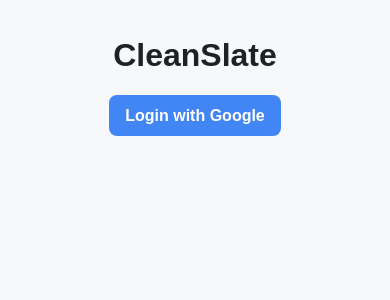
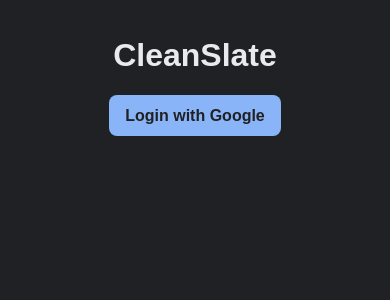
Before and after one commit to Capstone-III-CleanSlate/CleanSlate_frontend, a React (Vite) app in the folder CleanSlate_sidebar/: page / in a window 390 px wide. Shown: the top 300 px of the page. Built offline with nearby package versions, Linux system fonts and the light colour scheme; no server answers.

Commit message:
add responsive email scanning state

```diff
--- a/CleanSlate_sidebar/src/App.jsx
+++ b/CleanSlate_sidebar/src/App.jsx
@@ -77,9 +77,24 @@ function App() {
 
   return (
     <div className="app-shell">
-      <h1 className="header">CleanSlate</h1>
+      <nav className="navbar" aria-label="CleanSlate navigation">
+        <span className="navbar-brand">CleanSlate</span>
+      </nav>
 
-      <div className="account-bar">
+      <main className="main-content">
+        <p className="eyebrow">AI-powered Gmail cleanup</p>
+
+        <p className="description">
+          CleanSlate is a 3-part Chrome extension that scans your inbox,
+          classifies all of your emails into helpful, user-friendly folders,
+          making it simple to declutter a crowded dashboard.
+          The extension uses Google, Google Gemini, and
+          human-written code to make your life a little easier.
+        </p>
+
+        <ScanCard />
+
+        <div className="account-actions">
           <p className="account-status">
             Signed in to {user.email}
           </p>
@@ -92,8 +107,7 @@ function App() {
             Log out
           </button>
         </div>
-
-      <ScanCard />
+      </main>
     </div>
   );
 }
--- a/CleanSlate_sidebar/src/index.css
+++ b/CleanSlate_sidebar/src/index.css
@@ -1,21 +1,21 @@
 :root {
     font-family: Arial, Helvetica, sans-serif;
 
-    --color-background: #f6f8fc;
-    --color-surface: #ffffff;
+    --color-background: #202124;
+    --color-surface: #292a2d;
 
-    --color-primary: #4285f4;
-    --color-primary-hover: #3367d6;
+    --color-primary: #8ab4f8;
+    --color-primary-hover: #aecbfa;
 
-    --color-google-red: #ea4335;
-    --color-google-yellow: #fbbc04;
-    --color-google-green: #34a853;
-    --color-google-blue: #4285f4;
+    --color-glow-blue: #4285f4;
+    --color-glow-red: #ea4335;
+    --color-glow-yellow: #fbbc04;
+    --color-glow-green: #34a853;
 
-    --color-text: #202124;
-    --color-muted: #5f6368;
-    --color-border: #dadce0;
-    --color-success: #188038;
+    --color-text: #e8eaed;
+    --color-muted: #bdc1c6;
+    --color-border: #5f6368;
+    --color-success: #81c995;
 
     color: var(--color-text);
     background-color: var(--color-background);
@@ -49,7 +49,7 @@ body {
     font: inherit;
     font-weight: 600;
 
-    color: white;
+    color: #202124;
     background-color: var(--color-primary);
     cursor: pointer;
 }
@@ -88,12 +88,15 @@ body {
     font-size: clamp(1.4rem, 6vw, 1.8rem);
 }
 
+.account-actions {
+    margin-top: 2rem;
+    text-align: center;
+}
+
 .account-status {
-    margin: 0 0 1.25rem;
-
+    margin: 0 0 0.5rem;
     color: var(--color-muted);
-    font-size: 0.85rem;
-
+    font-size: 0.72rem;
     overflow-wrap: anywhere;
 }
 
@@ -115,14 +118,14 @@ body {
     display: grid;
     place-items: center;
 
-    width: 100%;
-    min-height: 160px;
-    padding: clamp(1rem, 5vw, 1.5rem);
+    width: 90%;
+    min-height: 130px;
+    padding: clamp(0.75rem, 4vw, 1.1rem);
 
     border: none;
     border-radius: 12px;
     background: transparent;
-    box-shadow: 0 4px 12px rgb(32 33 36 / 10%);
+    box-shadow: 0 4px 14px rgb(0 0 0 / 35%);
 
     text-align: center;
 }
@@ -139,9 +142,8 @@ body {
 
 /* This layer appears around the outside of the card */
 .scan-card::before {
-    inset: -2px;
+    inset: -3px;
     z-index: -2;
-
     background: var(--color-border);
 }
 
@@ -154,23 +156,23 @@ body {
 }
 
 /* Makes each current card state fill the available width */
-.scan-card > * {
+.scan-card>* {
     width: 100%;
 }
 
 /* Activates only while scanStatus is "scanning" */
 .scan-card--scanning::before {
-    background: conic-gradient(
-        from var(--glow-angle),
-        var(--color-google-blue),
-        var(--color-google-red),
-        var(--color-google-yellow),
-        var(--color-google-green),
-        var(--color-google-blue)
-    );
+    background: conic-gradient(from var(--glow-angle),
+            var(--color-glow-blue),
+            var(--color-glow-red),
+            var(--color-glow-yellow),
+            var(--color-glow-green),
+            var(--color-glow-blue));
 
-    filter: drop-shadow(0 0 8px rgb(66 133 244 / 45%));
-    animation: rotate-glow 2.5s linear infinite;
+    filter:
+        saturate(1.3) brightness(1.2) drop-shadow(0 0 5px rgb(255 255 255 / 25%)) drop-shadow(0 0 12px rgb(66 133 244 / 75%));
+
+    animation: rotate-glow 2s linear infinite;
 }
 
 @keyframes rotate-glow {
@@ -199,12 +201,22 @@ body {
         animation: none;
         filter: none;
 
-        background: conic-gradient(
-            var(--color-google-blue),
-            var(--color-google-red),
-            var(--color-google-yellow),
-            var(--color-google-green),
-            var(--color-google-blue)
-        );
+        background: conic-gradient(var(--color-google-blue),
+                var(--color-google-red),
+                var(--color-google-yellow),
+                var(--color-google-green),
+                var(--color-google-blue));
     }
 }
+
+.logout-btn {
+    margin-top: 1.25rem;
+    border: 1px solid var(--color-border);
+    color: var(--color-muted);
+    background-color: var(--color-surface);
+}
+
+.logout-btn:hover {
+    color: white;
+    background-color: var(--color-primary);
+}
```
Lines whose indentation alone changed are shown as unchanged.
